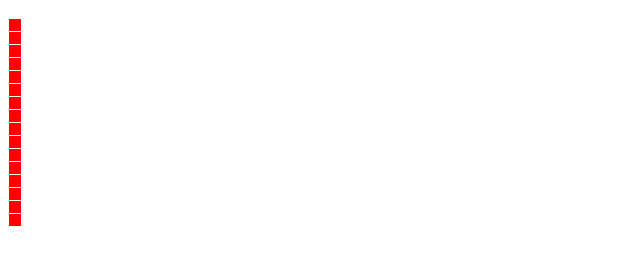
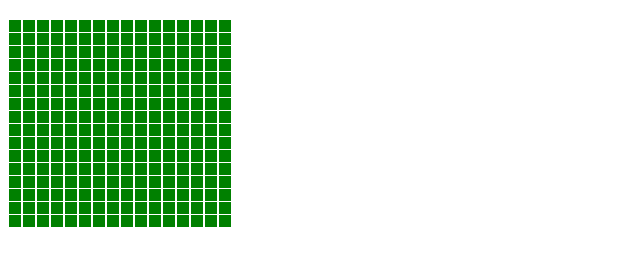
Before and after one commit to tanasegabrielw/TOP-Etch-a-Sketch, a plain HTML site: page index.html in a window 1280 px wide. Shown: the part 61-326 px from the top of the page, without its empty margins (0-640 px from the left). Drawn offline with Linux system fonts and the light colour scheme.

Commit message:
Made functions that create a 16x16 div grid
The functions work and with 2 for loops, I made a 16x16 grid, also the main html container is set to flex

```diff
--- a/code.js
+++ b/code.js
@@ -1,7 +1,15 @@
 const pageContainer = document.querySelector(".container");
 
 for (let i = 0; i < 16; i++) {
-    let gridDiv = document.createElement('div');
-    gridDiv.classList.add("gridElement");
-    pageContainer.appendChild(gridDiv);
+    let gridDivColumn = document.createElement('div');
+    pageContainer.appendChild(gridDivColumn);
+
+
+for (let j=0;j<16;j++){
+
+    let gridDivRow = document.createElement('div');
+    gridDivRow.classList.add("gridElement2");
+    gridDivColumn.appendChild(gridDivRow);
+
 }
+}
--- a/styles.css
+++ b/styles.css
@@ -7,4 +7,23 @@ height: 10px;
 padding:1px;
 margin:1px;
 
+
 }
+
+.container {
+
+
+    display: flex;
+}
+
+.gridElement2
+{
+
+background-color: green;
+width: 10px;
+height: 10px;
+padding:1px;
+margin:1px;
+
+
+}
```
